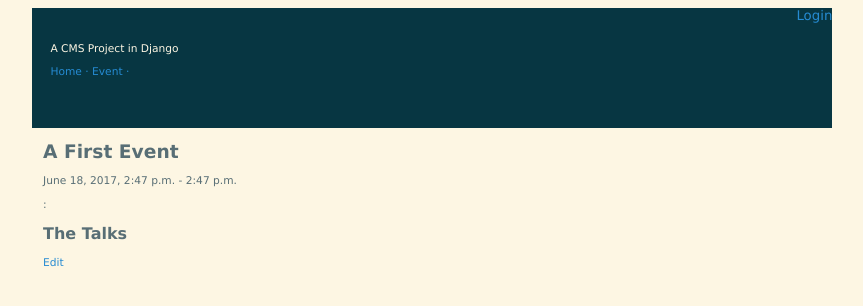
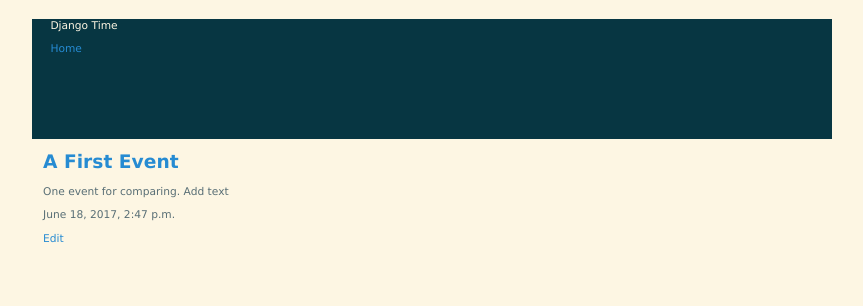
Before and after one commit to pvosper/django_time, a Django app: page /event/1/ in a window 1280 px wide. Shown: the top 306 px of the page, without its empty margins (102-965 px from the left). Run offline with Django 3.2, Linux system fonts and the light colour scheme; data comes from the database, SQL or seed files in the repository.

Commit message:
Basic working state

```diff
--- a/timesite/timeapp/models.py
+++ b/timesite/timeapp/models.py
@@ -3,8 +3,7 @@
 class Event(models.Model):
     title = models.CharField(max_length=128)
     description = models.TextField(blank=True)
-    event_start = models.DateTimeField(auto_now_add=False, auto_now=False)
-    event_end = models.DateTimeField(auto_now_add=False, auto_now=False)
+    event_time = models.DateTimeField(auto_now_add=False, auto_now=False)
 
     def __unicode__(self):
         return self.title
--- a/timesite/timeapp/templates/event_detail.html
+++ b/timesite/timeapp/templates/event_detail.html
@@ -1,14 +1,8 @@
 {% extends "base.html" %}
 
 {% block content %}
-    <h1>{{ event }}</h1>
-    <p>{{ event.event_start }} - {{ event.event_end|time }}</p>
-    <p>{{ event.venue }}: {{ event.venue.address }}</p>
-    <h2>The Talks</h2>
-        {% for talk in event.talks.all %}
-            <h3>{{ talk }}</h3>
-            <p>{{ talk.abstract }}</p>
-            <p>{{ talk.speaker }}</p>
-        {% endfor %}
+    <h1><a href="{% url 'event_edit' event.pk %}">{{ event }}</a></h1>
+    <p>{{ event.description }}</p>
+    <p>{{ event.event_time }}</p>
     <a class="btn btn-default" href="{% url 'event_edit' pk=event.pk %}">Edit</a></a>
 {% endblock %}
--- a/timesite/timeapp/templates/event_edit.html
+++ b/timesite/timeapp/templates/event_edit.html
@@ -5,8 +5,8 @@
     <form method="POST" class="event-form">{% csrf_token %}
         {# form.as_p #}
         <p>{{ form.title }}</p>
-        <p>{{ form.event_start }}</p>
-        <p>{{ form.event_end }}</p>
+        <p>{{ form.description }}</p>
+        <p>{{ form.event_time }}</p>
         <button type="submit" class="save btn btn-default">Save</button>
     </form>
 {% endblock %}
--- a/timesite/timeapp/views.py
+++ b/timesite/timeapp/views.py
@@ -1,5 +1,7 @@
-from django.shortcuts import render
+from django.shortcuts import render, redirect, get_object_or_404
+from django.http import HttpResponse, HttpResponseRedirect, Http404
 from timeapp.models import Event
+from timeapp.forms import EventForm
 
 
 def site_index(request):
--- a/timesite/timesite/templates/base.html
+++ b/timesite/timesite/templates/base.html
@@ -5,7 +5,7 @@
 
 
     <head>
-        <title>CMSBlog</title>
+        <title>TimeApp</title>
         <link type="text/css" rel="stylesheet" href={% static 'timeapp.css' %}
     </head>
 
@@ -17,20 +17,11 @@
         </div>
         <div class="centerbox">
             <div id="header">
-                <ul id="control-bar">
-                    {% if user.is_authenticated %}
-                        {% if user.is_staff %}<a href="{% url 'admin:index' %}">Admin</a>{% endif %}
-                        <a href="{% url 'logout' %}">Logout</a>
-                    {% else %}
-                        <a href="{% url 'login' %}">Login</a>
-                    {% endif %}
-                </ul>
                 <div class="titlebox">
-					<p>A CMS Project in Django</p>
+					<p>Django Time</p>
 				</div>
 				<div class="navbox">
-                    <a class="navbox" href="/">Home&nbsp;&middot;</a>
-                    <a class="navbox" href="{% url 'event_index' %}">Event&nbsp;&middot;</a>
+                    <a class="navbox" href="/">Home</a>
 				</div>
             </div>
             <div id="container">
```
Also changed, not shown: timesite/timeapp/forms.py (added, +9 -0 lines), timesite/timeapp/templates/site_index.html (+6 -2 lines), timesite/db.sqlite3.
